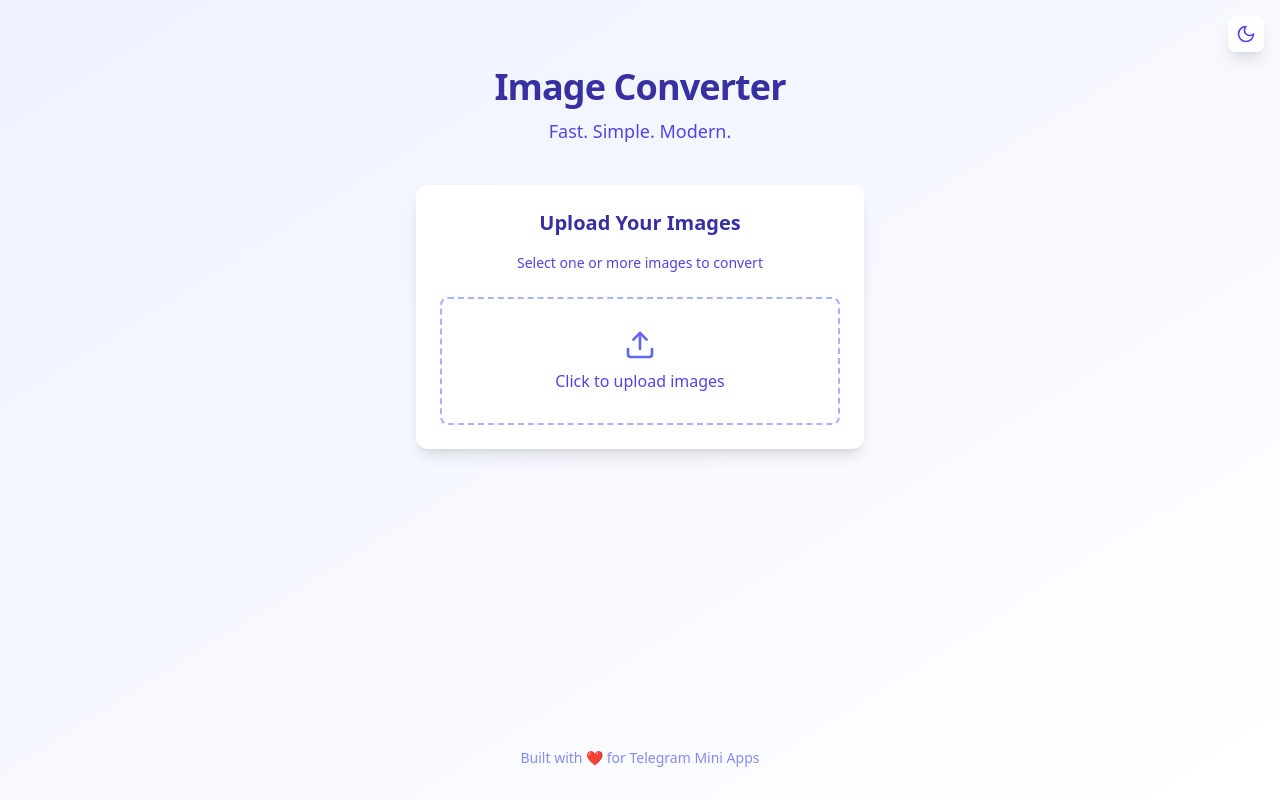
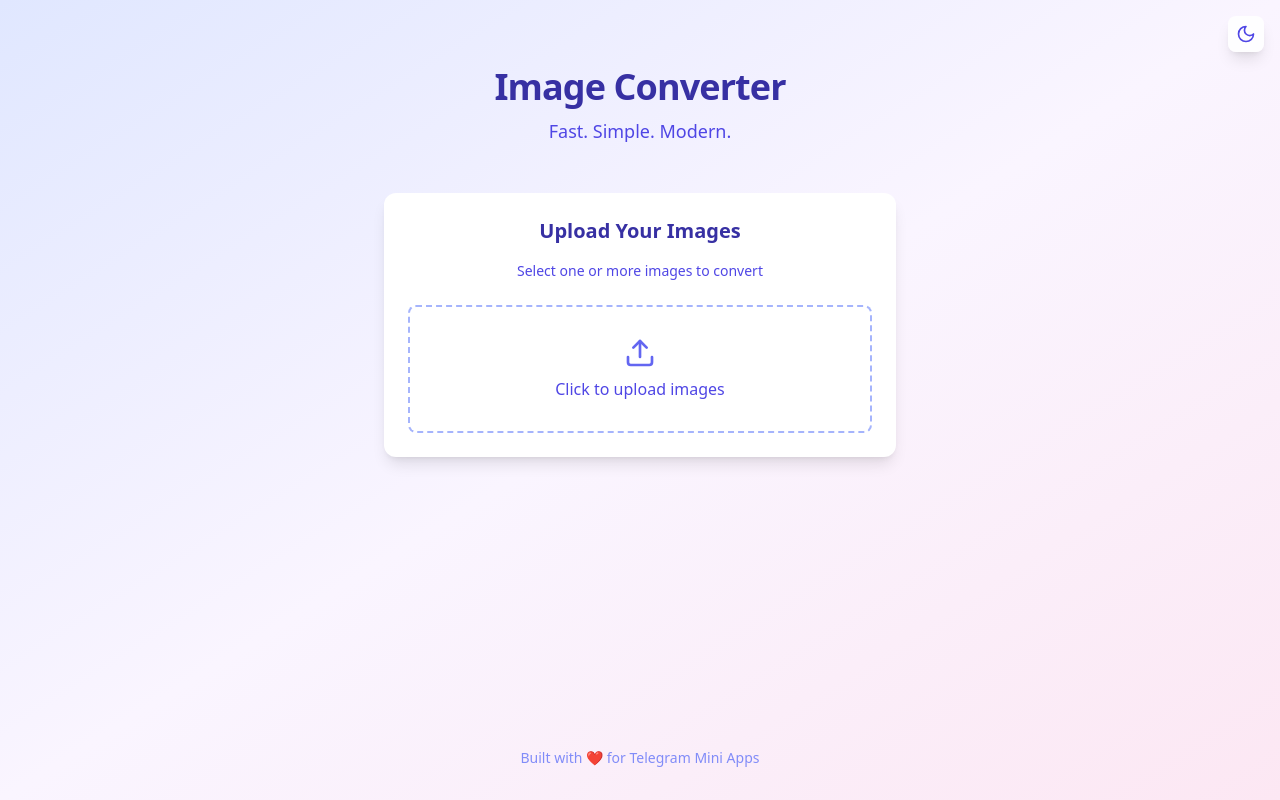
Before and after one commit to Humpypumpy/ConvertUI, a React (Vite) app: page / in a window 1280 px wide. Built offline with nearby package versions, Linux system fonts and the light colour scheme.

Commit message:
Update App.jsx

```diff
--- a/src/App.jsx
+++ b/src/App.jsx
@@ -59,10 +59,10 @@ export default function App() {
   console.log("App: Current state - step:", step, "files:", files, "convertedUrls:", convertedUrls);
 
   return (
-    <div className="min-h-screen bg-gradient-to-br from-indigo-50 to-white dark:from-gray-900 dark:to-black text-gray-900 dark:text-white px-6 py-8 flex flex-col items-center relative overflow-hidden">
+    <div className="min-h-screen bg-gradient-to-br from-indigo-100 via-purple-50 to-pink-100 dark:from-gray-900 dark:via-gray-800 dark:to-black text-gray-900 dark:text-white px-4 py-8 flex flex-col items-center relative overflow-hidden">
       <DarkModeToggle isDark={isDark} setIsDark={setIsDark} />
       <Header />
-      <div className="mt-10 w-full max-w-md flex flex-col items-center">
+      <div className="mt-12 w-full max-w-lg flex flex-col items-center">
         <AnimatePresence mode="wait">
           {step === 'upload' && (
             <motion.div key="upload" {...transitionProps} className="w-full">
```
